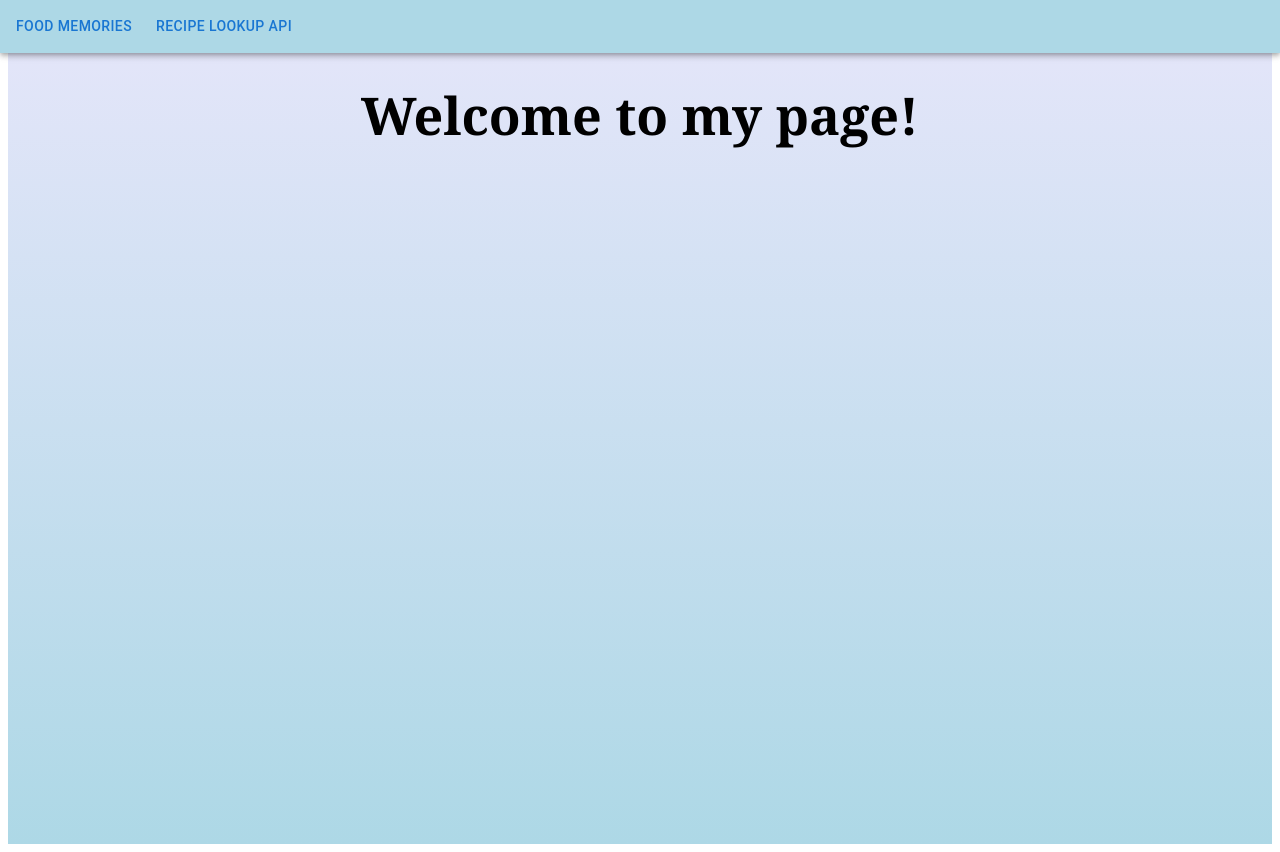
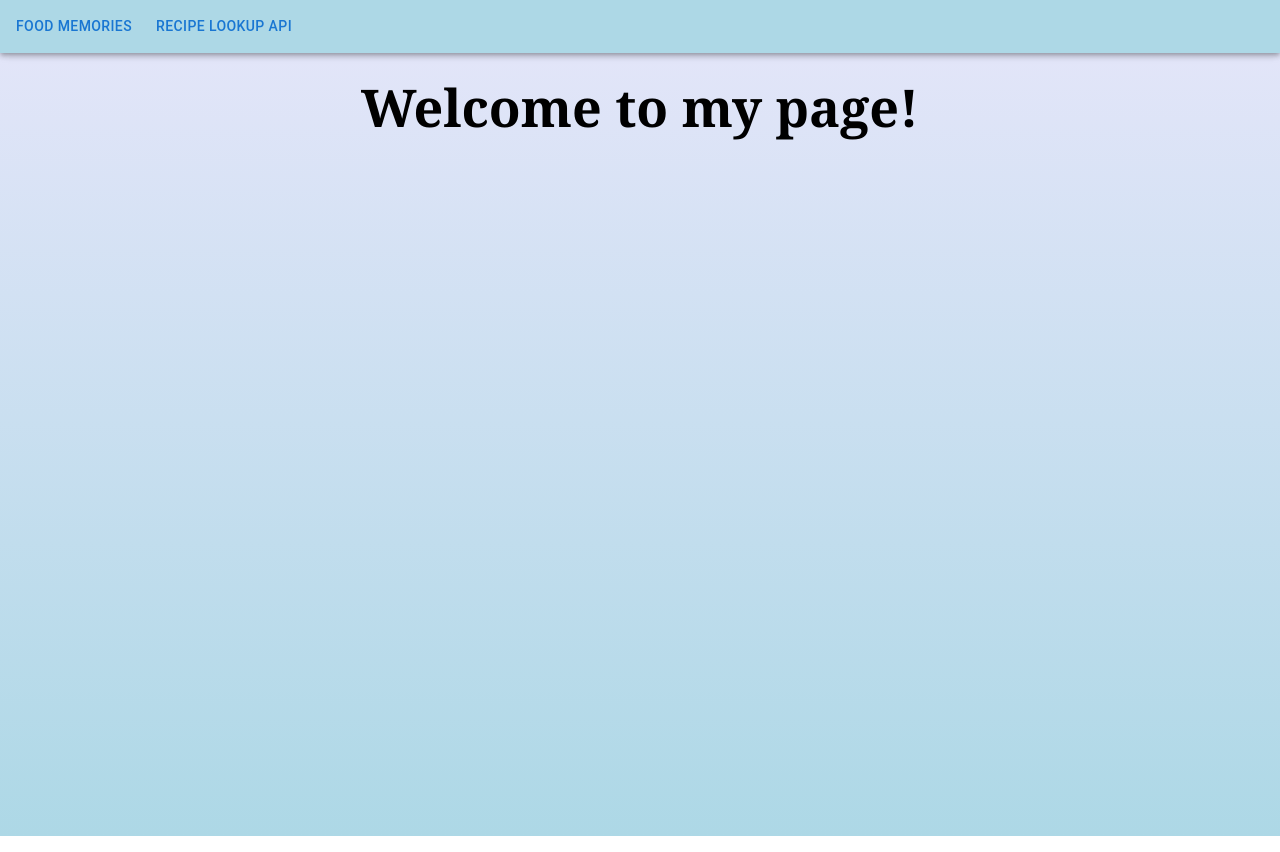
Before and after one commit to matthewaching/recipe-generator, a Next.js app: page / in a window 1280 px wide. Built offline with nearby package versions, Linux system fonts and the light colour scheme.

Commit message:
Create Firebase build for deployment

```diff
--- a/package.json
+++ b/package.json
@@ -19,7 +19,8 @@
     "dev": "next dev",
     "build": "next build",
     "start": "next start",
-    "lint": "next lint"
+    "lint": "next lint",
+    "export": "next export"
   },
   "eslintConfig": {
     "extends": [
--- a/pages/_app.js
+++ b/pages/_app.js
@@ -2,6 +2,7 @@ import "../src/App.css";
 import Link from "next/link";
 import { AppBar } from "@mui/material";
 import { Button } from "@mui/material";
+import { PropTypes } from "prop-types";
 
 function MyApp({ Component, pageProps }) {
   return (
@@ -28,4 +29,9 @@ function MyApp({ Component, pageProps }) {
   );
 }
 
+MyApp.propTypes = {
+  Component: PropTypes.elementType.isRequired,
+  pageProps: PropTypes.object,
+};
+
 export default MyApp;
--- a/src/App.css
+++ b/src/App.css
@@ -1,3 +1,7 @@
+body {
+  margin: 0px;
+}
+
 .App {
   font-family: Georgia, "Times New Roman", Times, serif;
   text-align: center;
```
Also changed, not shown: src/setupTests.js (+1 -1 lines), firebase.json, 10 other files (tests, documents, lock files or other folders).
